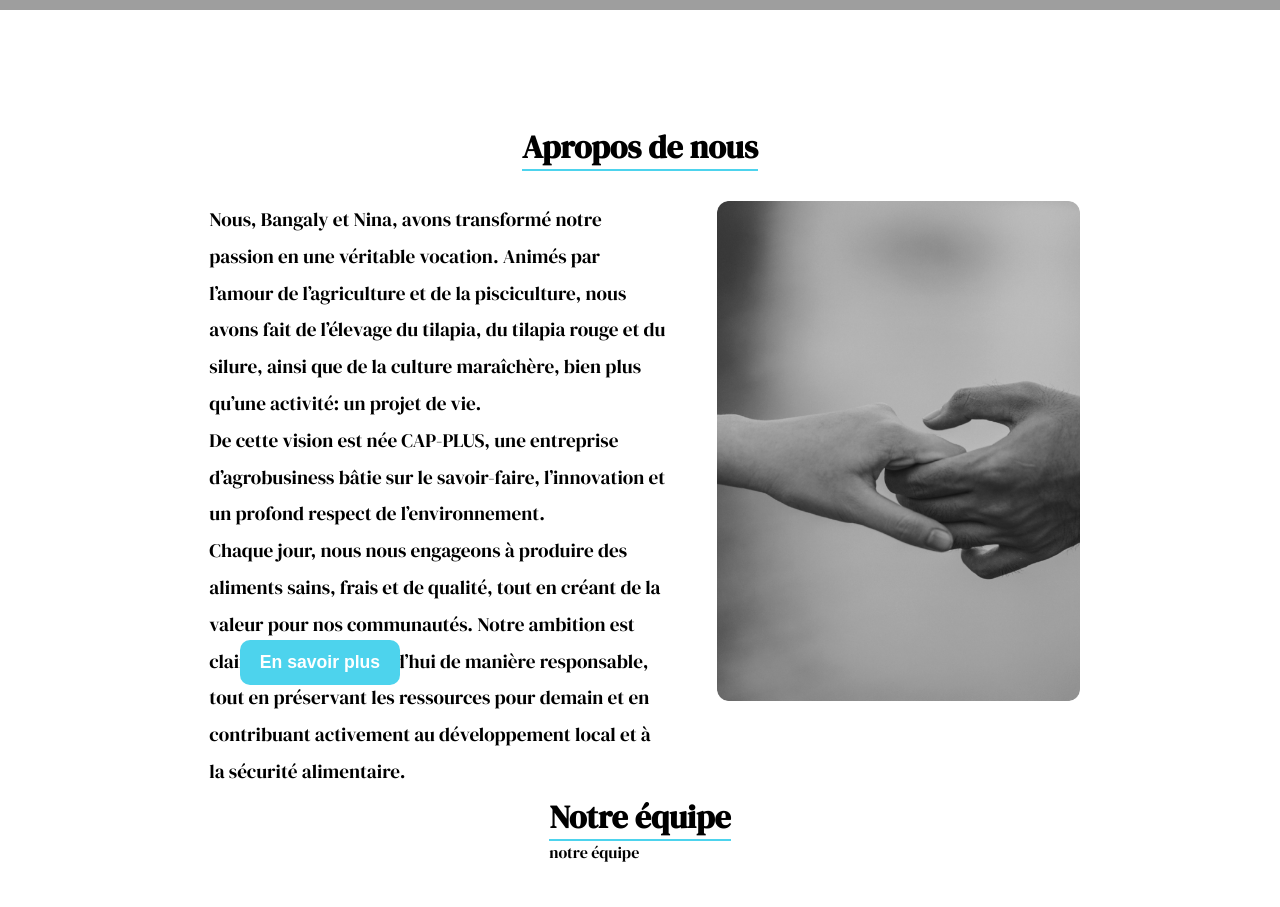
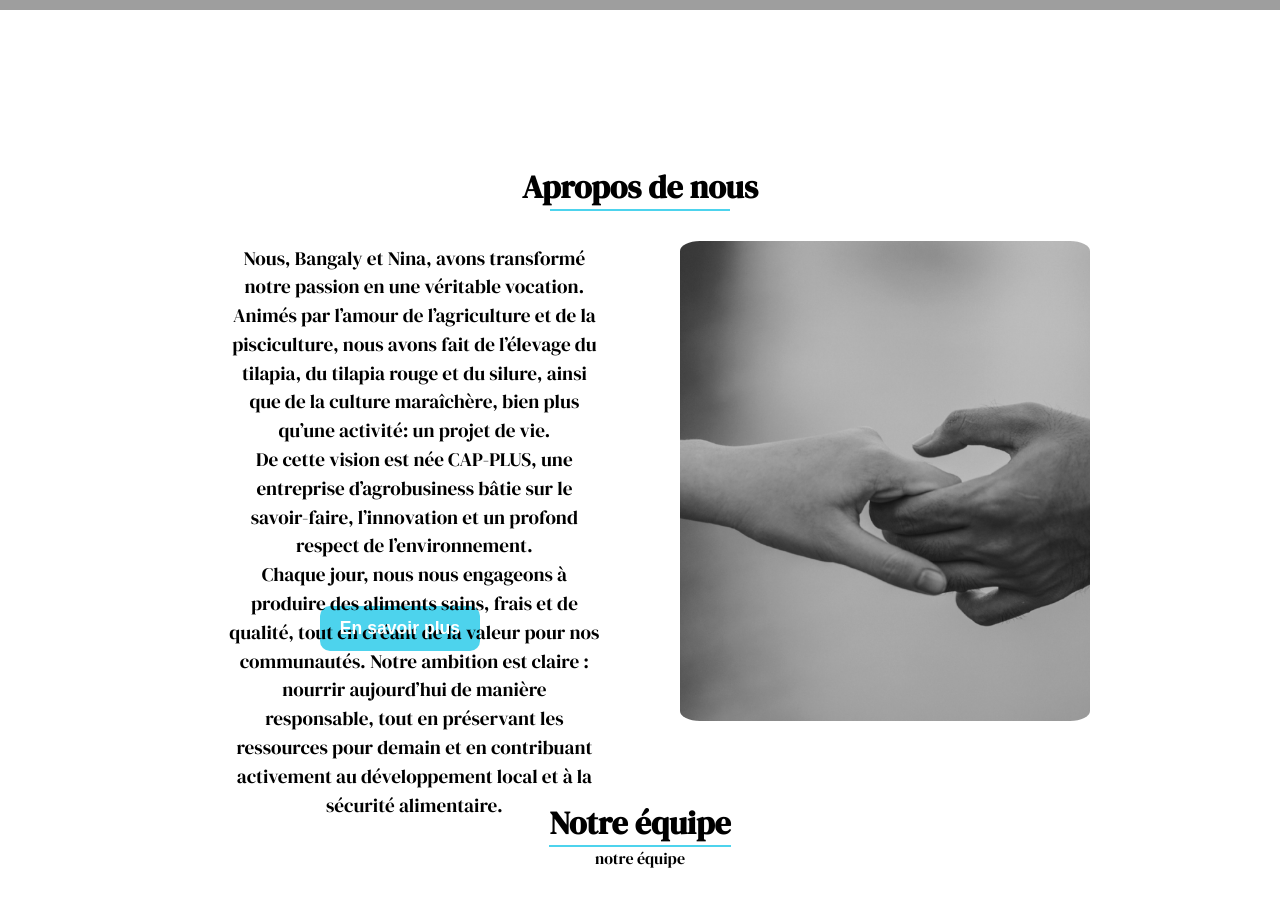
Before and after one commit to BangalyLeDeveloppeur/cap-plus, a React (Vite) app in the folder frontend/: page /Apropos in a window 1280 px wide. Shown: the part 1020-1927 px from the top of the page. Built offline with nearby package versions, Linux system fonts and the light colour scheme; grey boxes are pictures that could not be loaded; a web font is replaced by a local one.

Commit message:
ajustement du bloc apropos

```diff
--- a/frontend/src/components/Passion.jsx
+++ b/frontend/src/components/Passion.jsx
@@ -3,15 +3,13 @@ import Main from "../assets/images/main.png";
 
 const Passion = () => {
   return (
-    <div className="engagement">
+    <div className="engagemen">
       <div className="passion-titre">
         <h1>Apropos de nous</h1>
-        <div className="bar-souligne pton">
-
-        </div>
+        <div className="bar-souligne"></div>
       </div>
-      <div className="passion-paragraphe">
-        <div className="apropos-paragraphe">
+      <section className="passion-para">
+        <div className="passionParagraphe">
           <p>
             Nous, Bangaly et Nina, avons transformé notre passion en une
             véritable vocation. Animés par l’amour de l’agriculture et de la
@@ -28,8 +26,10 @@ const Passion = () => {
             local et à la sécurité alimentaire.
           </p>
         </div>
-        <img src={Main} />
-      </div>
+        <div className="passionImage">
+          <img src={Main} />
+        </div>
+      </section>
       <button className="savoirPlusGal passion">En savoir plus</button>
     </div>
   );
--- a/frontend/src/styles/components/_apropos.scss
+++ b/frontend/src/styles/components/_apropos.scss
@@ -26,29 +26,23 @@
   padding: 0 70px;
   color: white;
 }
-.passion-paragraphe {
+
+.passion {
+ margin-left: 25%;
+  //margin-top: -390px;
+}
+.pton {
+  width: 100%;
+}
+.apropos-paragraphe {
+  width: 50%;
+}
+.passion-titre {
   display: flex;
-  justify-content: center;
-  gap: 50px;
-  padding: 30px 200px;
-  line-height: 2.3em;
+  flex-direction: column;
+  align-items: center;
+      margin: 0 0 20px;
 }
-
-.passion-paragraphe img {
-  object-fit: cover;
-  border-radius: 10px; /* optionnel */
-  height: 500px;
-  width: 90%;
+.engagemen{
+  margin: 150px 0;
 }
-
-.passion-paragraphe p {
-  font-size: 1.2rem;
-  margin-left: 2%;
-}
-.passion{
-    margin-left: -50%;
-    //margin-top: -390px;
-}
-.pton{
-    width: 100%;
-}
--- a/frontend/src/styles/components/_pisciculture.scss
+++ b/frontend/src/styles/components/_pisciculture.scss
@@ -22,6 +22,7 @@
   width: 50%;
 
   p {
+    text-align: center;
       line-height: 1.5;
       font-size: 1.2rem;
       padding: 10px 20px;
--- a/frontend/src/styles/index.css
+++ b/frontend/src/styles/index.css
@@ -617,37 +617,34 @@ li:hover {
   color: white;
 }
 
-.passion-paragraphe {
-  display: -webkit-box;
-  display: -ms-flexbox;
-  display: flex;
-  -webkit-box-pack: center;
-      -ms-flex-pack: center;
-          justify-content: center;
-  gap: 50px;
-  padding: 30px 200px;
-  line-height: 2.3em;
-}
-
-.passion-paragraphe img {
-  -o-object-fit: cover;
-     object-fit: cover;
-  border-radius: 10px; /* optionnel */
-  height: 500px;
-  width: 90%;
-}
-
-.passion-paragraphe p {
-  font-size: 1.2rem;
-  margin-left: 2%;
-}
-
 .passion {
-  margin-left: -50%;
+  margin-left: 25%;
 }
 
 .pton {
   width: 100%;
+}
+
+.apropos-paragraphe {
+  width: 50%;
+}
+
+.passion-titre {
+  display: -webkit-box;
+  display: -ms-flexbox;
+  display: flex;
+  -webkit-box-orient: vertical;
+  -webkit-box-direction: normal;
+      -ms-flex-direction: column;
+          flex-direction: column;
+  -webkit-box-align: center;
+      -ms-flex-align: center;
+          align-items: center;
+  margin: 0 0 20px;
+}
+
+.engagemen {
+  margin: 150px 0;
 }
 
 .poisson-paragraphe {
@@ -680,6 +677,7 @@ li:hover {
   width: 50%;
 }
 .passionParagraphe p {
+  text-align: center;
   line-height: 1.5;
   font-size: 1.2rem;
   padding: 10px 20px;
```
Also changed, not shown: 1 other file (tests, documents, lock files or other folders).
